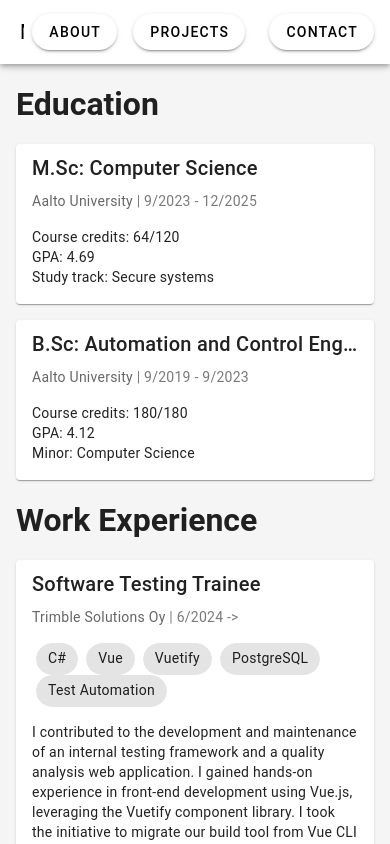
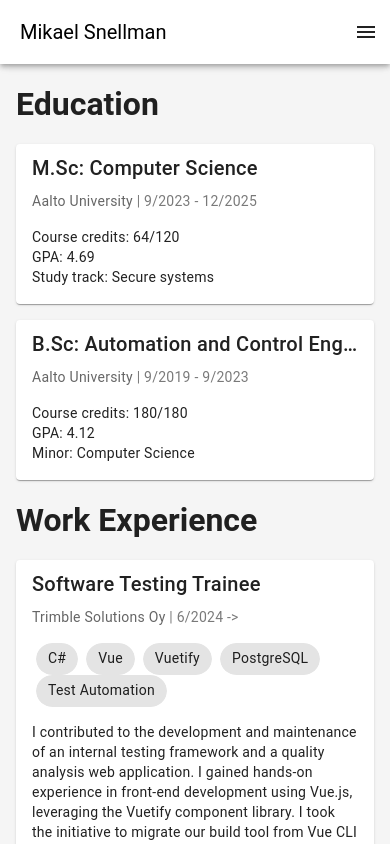
Before and after one commit to NotActuallyBob/personaltestwebsite, a Vue app: page /about in a window 390 px wide. Shown: the top 844 px of the page. Built offline with nearby package versions, Linux system fonts and the light colour scheme.

Commit message:
Mobile friendly navigation

```diff
--- a/src/App.vue
+++ b/src/App.vue
@@ -1,4 +1,7 @@
 <script setup lang="ts">
+import { ref } from 'vue';
+
+const drawer = ref(false);
 </script>
 
 <template>
@@ -10,22 +13,42 @@
         </router-link>
       </v-app-bar-title>
 
+      <v-app-bar-nav-icon class="d-md-none" @click="drawer = !drawer" />
+
+      <div class="d-none d-md-flex">
         <router-link to="/about">
-        <v-btn class="mx-2" elevation="2" rounded>
+          <v-btn class="mr-2" elevation="2" rounded>
             About
           </v-btn>
         </router-link>
         <router-link to="/projects">
-        <v-btn class="mr-4 ml-2" elevation="2" rounded>
+          <v-btn class="mr-2" elevation="2" rounded>
             Projects
           </v-btn>
         </router-link>
         <router-link to="/contact">
-        <v-btn class="mr-4 ml-2" elevation="2" rounded>
+          <v-btn class="mr-2" elevation="2" rounded>
             Contact
           </v-btn>
         </router-link>
+      </div>
     </v-app-bar>
+
+    <v-navigation-drawer v-model="drawer" app temporary>
+      <v-list
+        dense
+        nav>
+        <v-list-item prepend-icon="mdi-information">
+          <router-link to="/about">About</router-link>
+        </v-list-item>
+        <v-list-item prepend-icon="mdi-library">
+          <router-link to="/projects">Projects</router-link>
+        </v-list-item>
+        <v-list-item prepend-icon="mdi-email">
+          <router-link to="/contact">Contact</router-link>
+        </v-list-item>
+      </v-list>
+    </v-navigation-drawer>
 
     <v-main>
       <v-container>
```
Lines whose indentation alone changed are shown as unchanged.
